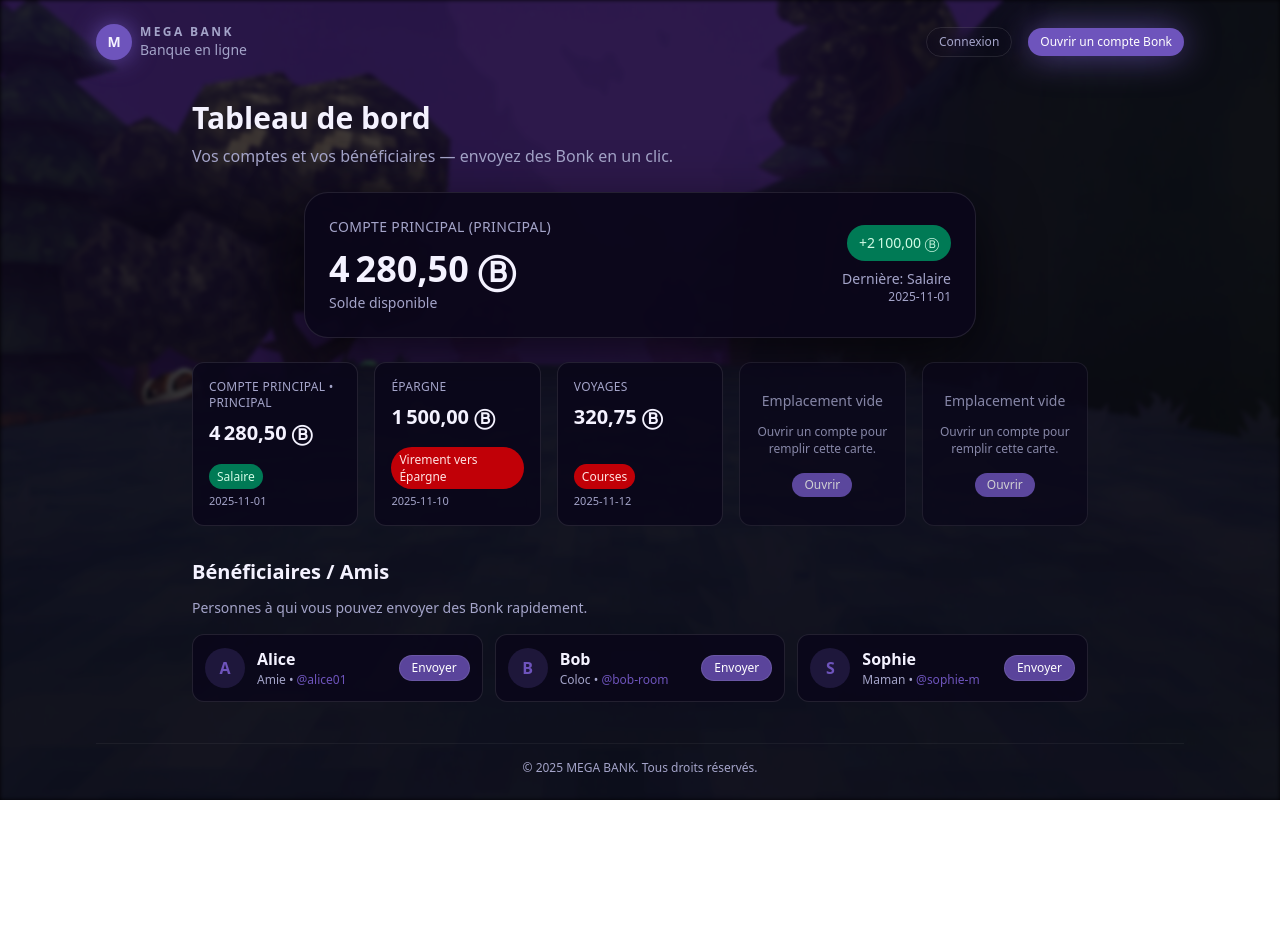
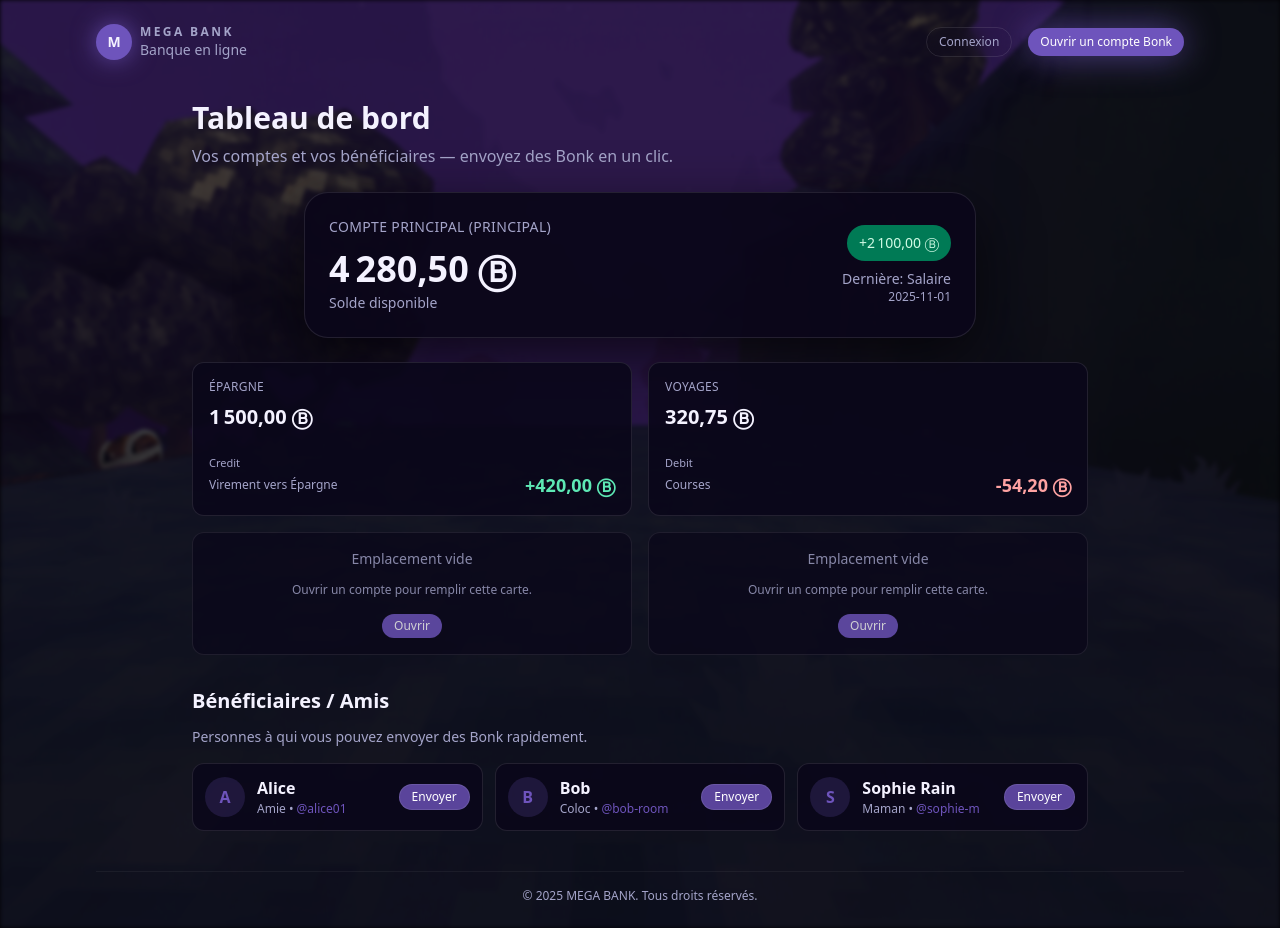
Before and after one commit to xhuriken/megabankreact, a React (Vite) app: page /dashboard in a window 1280 px wide. Before the commit the page ends 800 px from the top, so only its background shows below. Built offline with nearby package versions, Linux system fonts and the light colour scheme.

Commit message:
[Feature] Front - Dashboard and Account

```diff
--- a/src/App.jsx
+++ b/src/App.jsx
@@ -4,6 +4,7 @@ import Login from "./components/Login";
 import Dashboard from "./pages/Dashboard";
 import Footer from "./components/Footer";
 import NavBar from "./components/NavBar";
+import Account from "./pages/Account";
 
 // Background tuning
 const BG_BLUR_CLASS = "blur-[2px]";     // this is the blur (change it too)
--- /dev/null
+++ b/src/pages/Account.jsx
@@ -0,0 +1,89 @@
+import React from "react";
+
+function formatBalance(value) {
+  return value.toLocaleString("fr-FR", { minimumFractionDigits: 2, maximumFractionDigits: 2 });
+}
+
+export default function Account({ account, onBack }) {
+  if (!account) {
+    return (
+      <section className="mx-auto max-w-4xl">
+        <button onClick={onBack} className="mb-4 rounded-full border border-white/10 px-4 py-2 text-sm text-text-muted hover:text-text">
+          ← Retour
+        </button>
+        <div className="text-center text-text-muted">Aucun compte sélectionné.</div>
+      </section>
+    );
+  }
+
+  return (
+    <section className="mx-auto max-w-4xl">
+      {/* Back button */}
+      <button onClick={onBack} className="mb-6 rounded-full border border-white/10 px-4 py-2 text-sm text-text-muted hover:text-text transition-colors">
+        ← Retour au tableau de bord
+      </button>
+
+      {/* Account header */}
+      <div className="rounded-3xl border border-white/10 bg-surface/95 p-6 shadow-[0_20px_60px_rgba(0,0,0,0.65)] mb-6">
+        <div className="flex items-start justify-between">
+          <div>
+            <h1 className="text-3xl font-semibold">{account.name}</h1>
+            <p className="text-sm text-text-muted mt-2">Détails de votre compte</p>
+          </div>
+        </div>
+      </div>
+
+      {/* Solde actuel */}
+      <div className="grid gap-4 md:grid-cols-3 mb-6">
+        <div className="rounded-2xl border border-white/10 bg-surface/90 p-4">
+          <div className="text-xs uppercase tracking-wide text-text-muted">Solde disponible</div>
+          <div className="mt-3 text-3xl font-bold">{formatBalance(account.balance)} Ⓑ</div>
+          <div className="mt-2 text-xs text-text-muted">En Bonk</div>
+        </div>
+
+        <div className="rounded-2xl border border-white/10 bg-surface/90 p-4">
+          <div className="text-xs uppercase tracking-wide text-text-muted">Dernière transaction</div>
+          <div className={`mt-3 text-2xl font-semibold ${account.lastTransaction.type === "credit" ? "text-emerald-300" : "text-red-300"}`}>
+            {account.lastTransaction.type === "credit" ? "+" : "-"}{Math.abs(account.lastTransaction.amount).toLocaleString("fr-FR", { minimumFractionDigits: 2 })} Ⓑ
+          </div>
+          <div className="mt-2 text-xs text-text-muted capitalize">{account.lastTransaction.type}</div>
+        </div>
+
+        <div className="rounded-2xl border border-white/10 bg-surface/90 p-4">
+          <div className="text-xs uppercase tracking-wide text-text-muted">Date</div>
+          <div className="mt-3 text-lg font-semibold">{account.lastTransaction.date}</div>
+          <div className="mt-2 text-xs text-text-muted">{account.lastTransaction.label}</div>
+        </div>
+      </div>
+
+      {/* Historique transactions (placeholder) */}
+      <div className="rounded-2xl border border-white/10 bg-surface/90 p-6">
+        <h2 className="text-xl font-semibold mb-4">Historique des transactions</h2>
+        <div className="space-y-3">
+          <div className="flex items-center justify-between rounded-xl border border-white/10 bg-surface/80 p-3">
+            <div>
+              <div className="font-semibold">{account.lastTransaction.label}</div>
+              <div className="text-xs text-text-muted">{account.lastTransaction.date}</div>
+            </div>
+            <div className={`text-lg font-semibold ${account.lastTransaction.type === "credit" ? "text-emerald-300" : "text-red-300"}`}>
+              {account.lastTransaction.type === "credit" ? "+" : "-"}{Math.abs(account.lastTransaction.amount).toLocaleString("fr-FR", { minimumFractionDigits: 2 })} Ⓑ
+            </div>
+          </div>
+          <div className="text-center text-sm text-text-muted py-4">
+            Plus de transactions à venir...
+          </div>
+        </div>
+      </div>
+
+      {/* Actions */}
+      <div className="mt-6 flex gap-3">
+        <button className="flex-1 rounded-xl bg-primary px-4 py-3 text-sm font-medium text-white shadow-[0_0_35px_rgba(110,84,188,0.7)] transition-transform duration-200 hover:-translate-y-0.5 hover:shadow-[0_0_55px_rgba(110,84,188,1)]">
+          Envoyer de l'argent
+        </button>
+        <button className="flex-1 rounded-xl border border-white/10 bg-surface/90 px-4 py-3 text-sm font-medium text-text-muted backdrop-blur-sm transition-colors hover:border-primary-soft hover:text-text">
+          Paramètres du compte
+        </button>
+      </div>
+    </section>
+  );
+}
--- a/src/pages/Dashboard.jsx
+++ b/src/pages/Dashboard.jsx
@@ -1,4 +1,5 @@
-import React from "react";
+import React, { useState } from "react";
+import Account from "./Account";
 
 // Sample mock data for demo. Replace with real data (props / API) as needed.
 const sampleAccounts = [
@@ -12,7 +13,7 @@ const sampleAccounts = [
     id: "acc-2",
     name: "Épargne",
     balance: 1500.0,
-    lastTransaction: { label: "Virement vers Épargne", amount: -150.0, type: "debit", date: "2025-11-10" },
+    lastTransaction: { label: "Virement vers Épargne", amount: 420.0, type: "credit", date: "2025-11-10" },
   },
   {
     id: "acc-3",
@@ -25,7 +26,7 @@ const sampleAccounts = [
 const sampleBeneficiaries = [
   { id: "b-1", name: "Alice", note: "Amie", handle: "alice01" },
   { id: "b-2", name: "Bob", note: "Coloc", handle: "bob-room" },
-  { id: "b-3", name: "Sophie", note: "Maman", handle: "sophie-m" },
+  { id: "b-3", name: "Sophie Rain", note: "Maman", handle: "sophie-m" },
 ];
 
 function formatBalance(value) {
@@ -33,11 +34,19 @@ function formatBalance(value) {
 }
 
 export default function Dashboard({ accounts = sampleAccounts, beneficiaries = sampleBeneficiaries }) {
+  const [selectedAccount, setSelectedAccount] = useState(null);
+
+  // If an account is selected, show the account detail page
+  if (selectedAccount) {
+    return <Account account={selectedAccount} onBack={() => setSelectedAccount(null)} />;
+  }
+
   // ensure we show at least 1 and at most 5 accounts
   const visibleAccounts = (accounts && accounts.length > 0) ? accounts.slice(0, 5) : sampleAccounts.slice(0, 1);
   const primary = visibleAccounts[0] || null;
-  // fill up to exactly 5 slots for the small cards (may include primary again)
-  const slots = Array.from({ length: 5 }).map((_, i) => visibleAccounts[i] || null);
+  // secondary accounts — up to 4 (slots will be filled with placeholders if missing)
+  const secondary = visibleAccounts.slice(1, 5);
+  const slots = Array.from({ length: 4 }).map((_, i) => secondary[i] || null);
 
   return (
     <section className="mx-auto max-w-4xl">
@@ -47,7 +56,10 @@ export default function Dashboard({ accounts = sampleAccounts, beneficiaries = s
       {/* Primary account (large, centered) */}
       <div className="flex justify-center mb-6">
         {primary ? (
-          <article className="w-full max-w-2xl rounded-3xl border border-white/10 bg-surface/95 p-6 shadow-[0_20px_60px_rgba(0,0,0,0.65)] transform transition-transform duration-200 hover:-translate-y-1">
+          <article
+            onClick={() => setSelectedAccount(primary)}
+            className="w-full max-w-2xl rounded-3xl border border-white/10 bg-surface/95 p-6 shadow-[0_20px_60px_rgba(0,0,0,0.65)] transform transition-transform duration-200 hover:-translate-y-1 cursor-pointer"
+          >
             <div className="flex items-center justify-between gap-4">
               <div>
                 <div className="text-sm uppercase tracking-wide text-text-muted">{primary.name} (Principal)</div>
@@ -71,8 +83,8 @@ export default function Dashboard({ accounts = sampleAccounts, beneficiaries = s
         )}
       </div>
 
-      {/* Small cards row: exactly 5 slots (placeholders if empty) */}
-      <div className="grid gap-4 grid-cols-1 sm:grid-cols-2 md:grid-cols-5">
+      {/* Secondary small cards row: exactly 4 slots (placeholders if empty) */}
+      <div className="grid gap-4 grid-cols-1 sm:grid-cols-2">
         {slots.map((acc, idx) => (
           <article
             key={idx}
@@ -80,12 +92,17 @@ export default function Dashboard({ accounts = sampleAccounts, beneficiaries = s
             {acc ? (
               <div className="flex flex-col h-full justify-between">
                 <div>
-                  <div className="text-xs uppercase tracking-wide text-text-muted">{acc.name}{idx === 0 ? " • Principal" : ""}</div>
+                  <div className="text-xs uppercase tracking-wide text-text-muted">{acc.name}</div>
                   <div className="mt-2 text-xl font-semibold">{formatBalance(acc.balance)} Ⓑ</div>
                 </div>
-                <div className="mt-4 text-[12px] text-text-muted">
-                  <div className={`inline-block px-2 py-1 rounded-full ${acc.lastTransaction.type === "credit" ? "bg-emerald-700 text-emerald-100" : "bg-red-700 text-red-100"}`}>{acc.lastTransaction.label}</div>
-                  <div className="mt-1 text-[11px]">{acc.lastTransaction.date}</div>
+                <div className="mt-4">
+                    <div className="mt-2 text-[11px] text-text-muted capitalize">{acc.lastTransaction.type}</div>
+                  <div className="flex items-center justify-between">
+                    <div className="text-[12px] text-text-muted">{acc.lastTransaction.label}</div>
+                    <div className={`text-lg font-semibold ${acc.lastTransaction.type === "credit" ? "text-emerald-300" : "text-red-300"}`}>
+                      {acc.lastTransaction.type === "credit" ? "+" : "-"}{Math.abs(acc.lastTransaction.amount).toLocaleString("fr-FR", { minimumFractionDigits: 2 })} Ⓑ
+                    </div>
+                  </div>
                 </div>
               </div>
             ) : (
```
